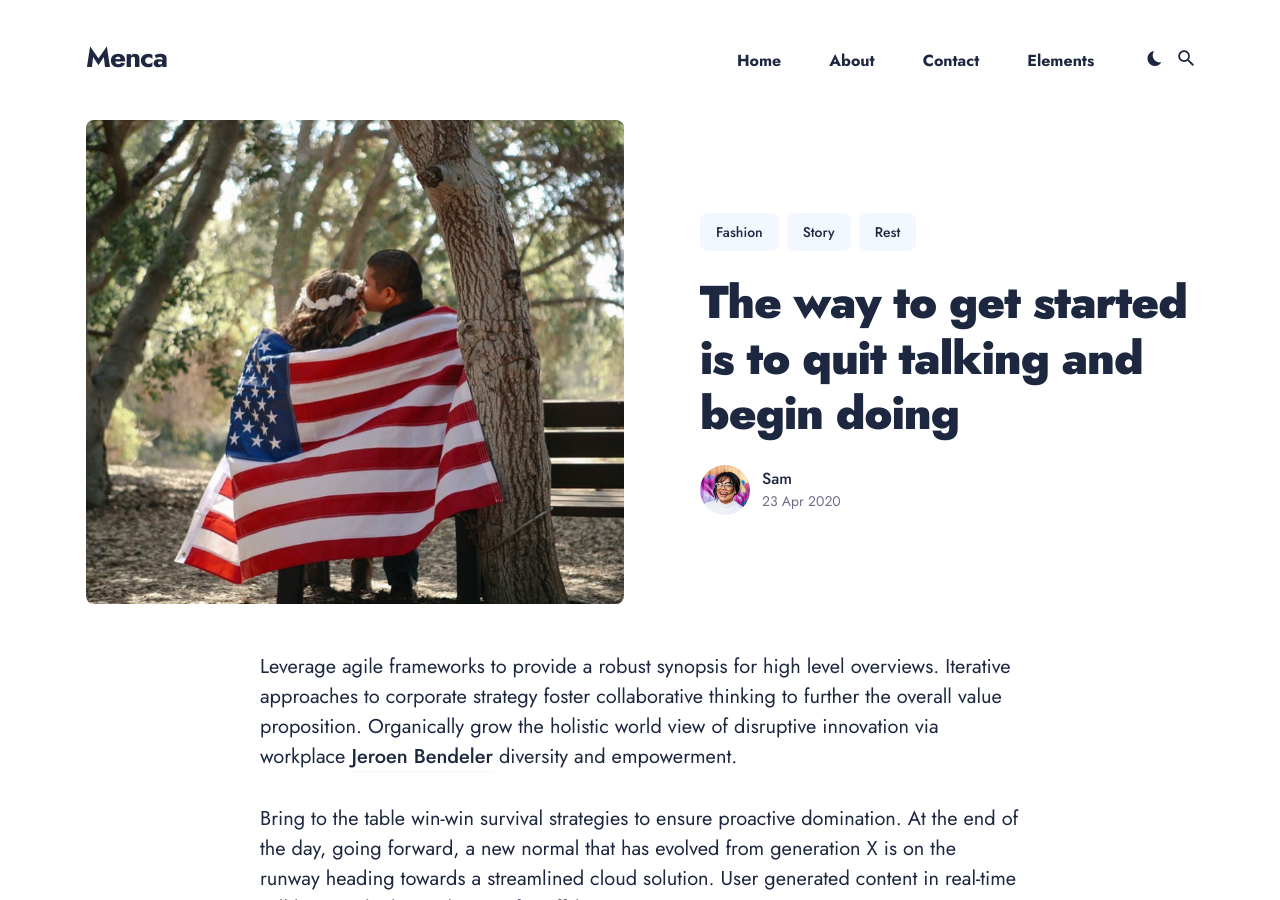
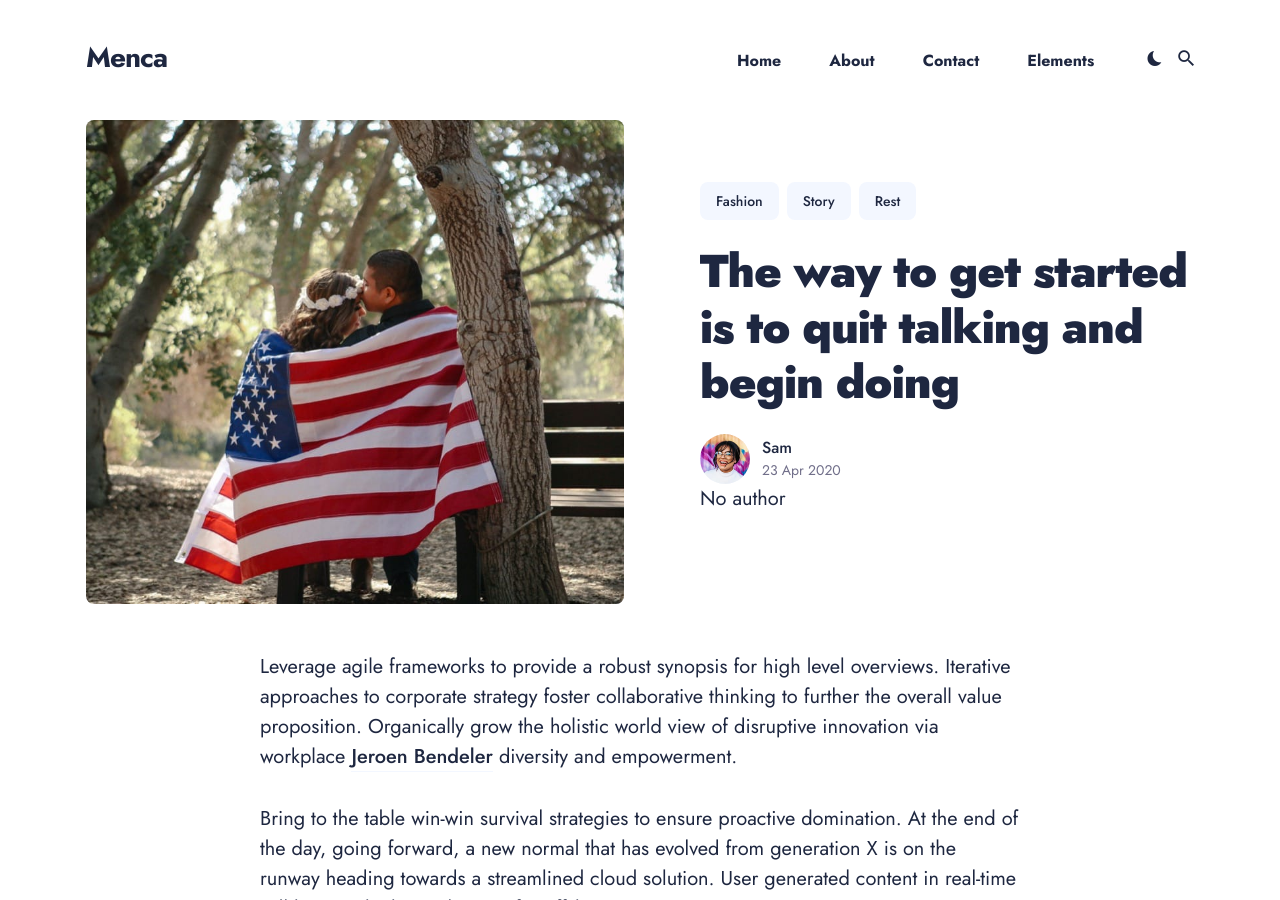
Before and after one commit to slimooo/bensadok, a Jekyll site: the page built from _posts/2018-04-23-the-way-to-get-started-is-to-quit-talking-and-begin-doing.markdown, in a window 1280 px wide and 900 px high. Built offline with Jekyll 4.4.1, drawn with Linux system fonts in a browser that asks for light colours; nearby versions of some CDN libraries.

Commit message:
Update post.html

```diff
--- a/_layouts/post.html
+++ b/_layouts/post.html
@@ -50,6 +50,25 @@ layout: default
               <time class="post__date" datetime="{{ page.date | date_to_xmlschema }}">{{ page.date | date_to_string }}</time>
             </div>
           </div>
+
+          <p>
+{% assign authorCount = page.authors | size %}
+{% if authorCount == 0 %}
+    No author
+{% elsif authorCount == 1 %}
+    {{ page.authors | first }}
+{% else %}
+    {% for author in page.authors %}
+        {% if forloop.first %}
+            {{page.author.author__avatar}} {{ author }}
+        {% elsif forloop.last %}
+            and  {{page.author.author__avatar}} {{ author }}
+        {% else %}
+            , {{page.author.author__avatar}} {{ author }}
+        {% endif %}
+    {% endfor %}
+{% endif %}
+</p>
 
         </div>
       </div>
```
